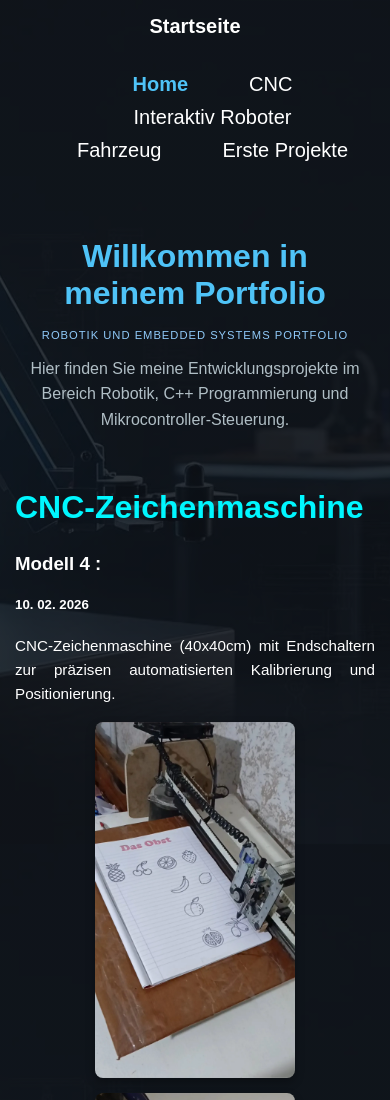
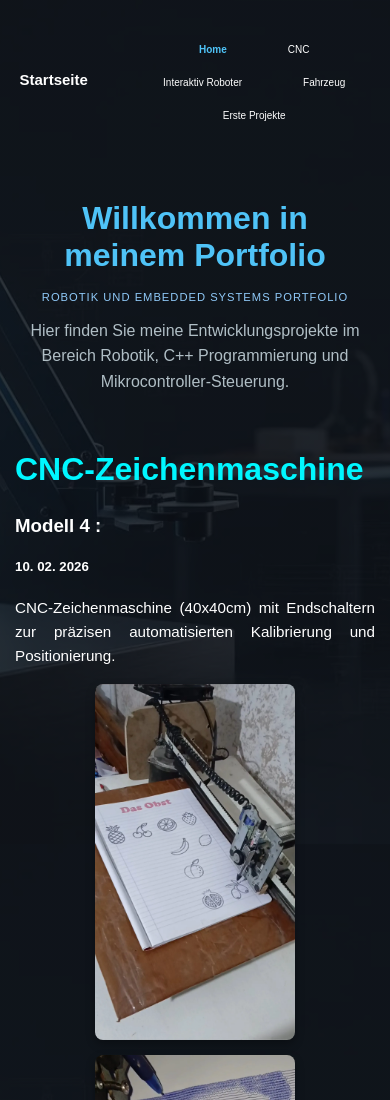
Before and after one commit to achrefmannai9/Portfolio, a plain HTML site: page project0.html in a window 390 px wide. Shown: the top 1100 px of the page. Drawn offline with Linux system fonts and the light colour scheme.

Commit message:
Update style.css

```diff
--- a/style.css
+++ b/style.css
@@ -333,7 +333,7 @@ footer {
     .navbar {
         width: 100%;
         padding: 15px 5%;
-        flex-direction: column;
+        /*flex-direction: column;*/
         gap: 15px;
         box-sizing: border-box;
     }
@@ -347,13 +347,13 @@ footer {
     }
 
     .navbar ul li a {
-        font-size: 20px;
+        font-size: 10px;
         margin-left: 0;
         margin: 0 8px;
     }
 
     .navbar .logo {
-        font-size: 20px;
+        font-size: 15px;
     }
 
     .video-container {
```
